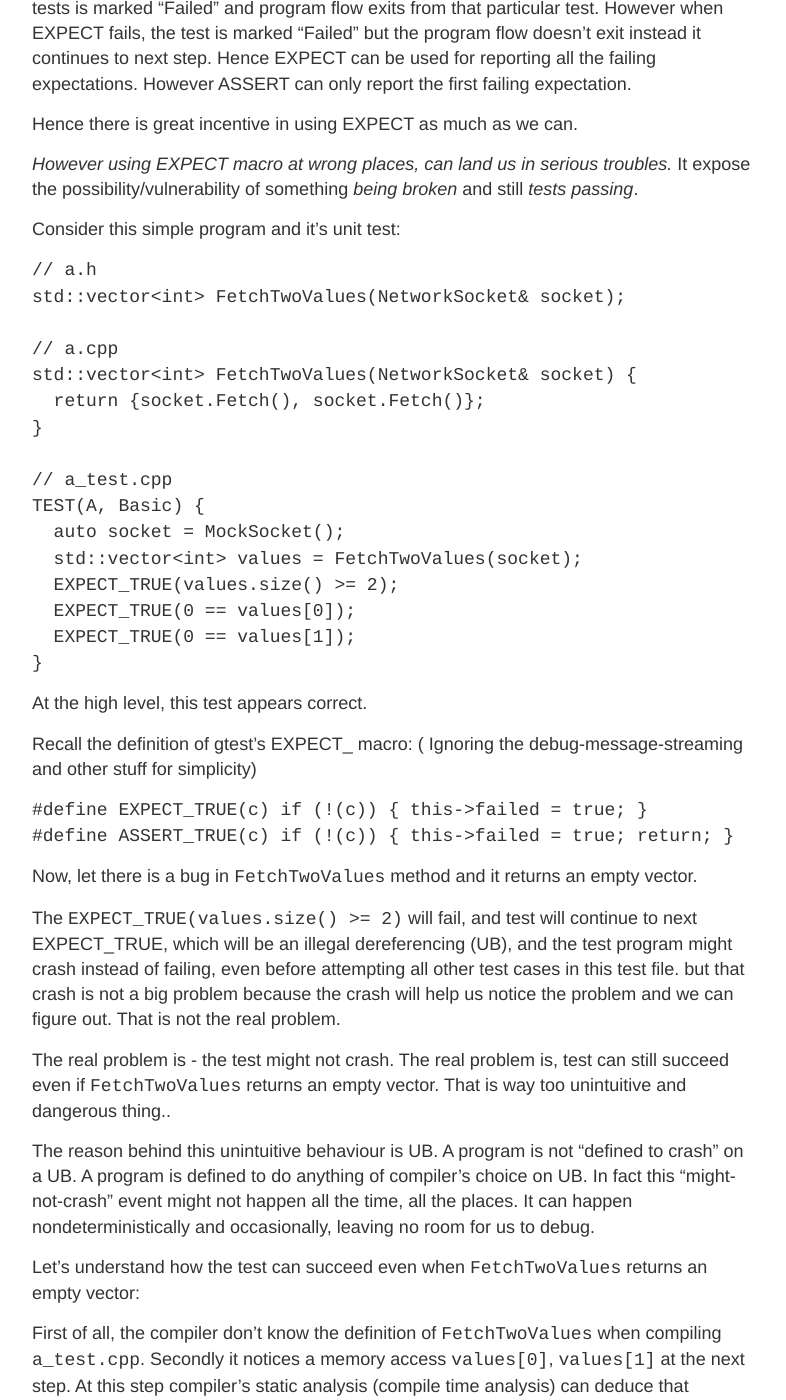
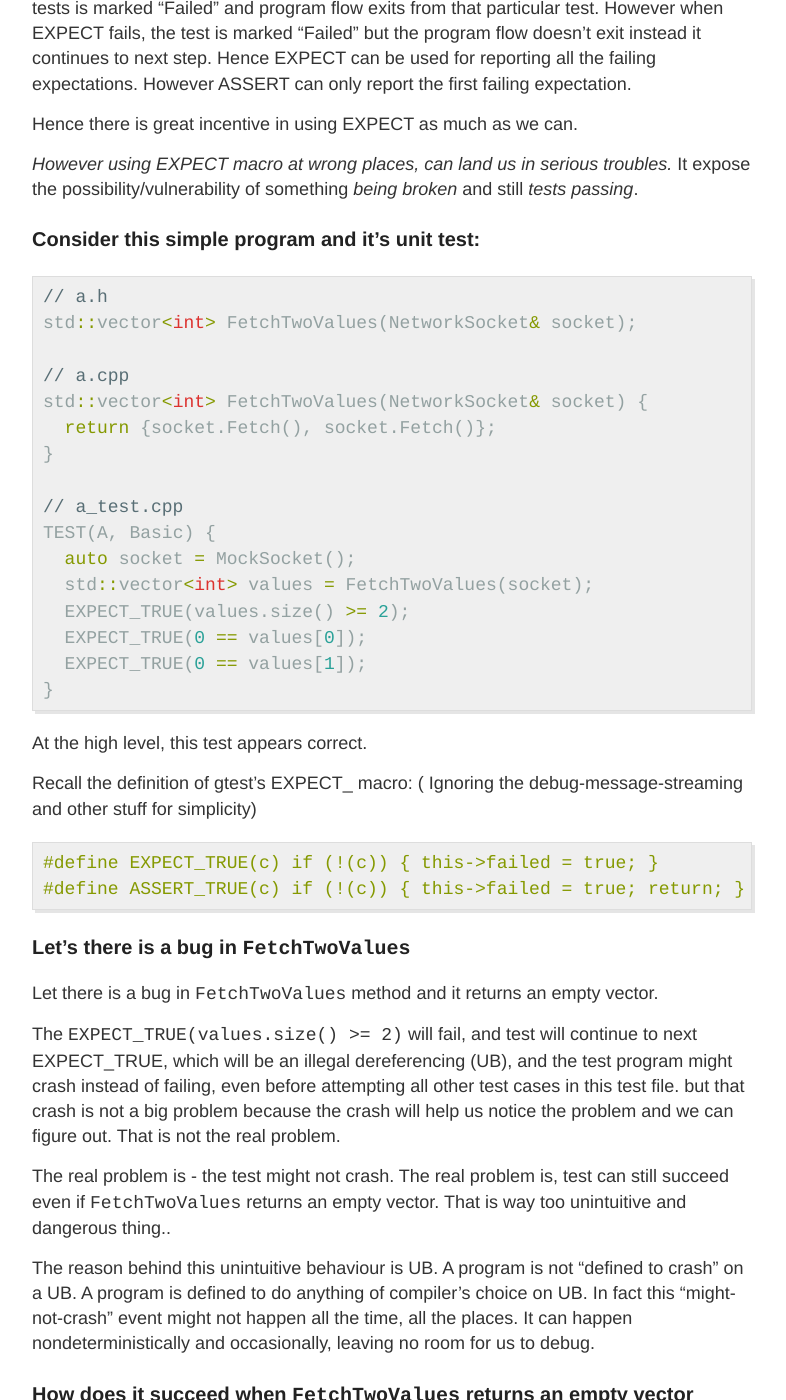
Before and after one commit to mohitmv/blog, a Jekyll site: the page built from _posts/2021-11-23-Dangerous_use_of_gtest_expect_macro.md, in a window 1280 px wide and 1400 px high, scrolled down 375 px. Shown: the whole window, without its empty margins (248-1034 px from the left). Built offline with Jekyll 4.4.1, drawn with Linux system fonts in a browser that asks for light colours; some of the changed text lies outside the part shown.

Commit message:
Add the link of UB blog in gtest expect blog

````diff
--- a/_posts/2021-11-23-Dangerous_use_of_gtest_expect_macro.md
+++ b/_posts/2021-11-23-Dangerous_use_of_gtest_expect_macro.md
@@ -12,9 +12,10 @@ Hence there is great incentive in using EXPECT as much as we can.
 
 *However using EXPECT macro at wrong places, can land us in serious troubles.* It expose the possibility/vulnerability of something *being broken* and still *tests passing*.
 
-Consider this simple program and it's unit test:
+### Consider this simple program and it's unit test:
 
-```C++
+{% highlight c++ %}
+
 // a.h
 std::vector<int> FetchTwoValues(NetworkSocket& socket);
 
@@ -31,18 +32,25 @@ TEST(A, Basic) {
   EXPECT_TRUE(0 == values[0]);
   EXPECT_TRUE(0 == values[1]);
 }
-```
+
+{% endhighlight %}
+
 
 At the high level, this test appears correct.
 
 Recall the definition of gtest's EXPECT_ macro: ( Ignoring the debug-message-streaming and other stuff for simplicity)
 
-```C++
+{% highlight c++ %}
+
 #define EXPECT_TRUE(c) if (!(c)) { this->failed = true; }
 #define ASSERT_TRUE(c) if (!(c)) { this->failed = true; return; }
-```
 
-Now, let there is a bug in `FetchTwoValues` method and it returns an empty vector.
+{% endhighlight %}
+
+
+### Let's there is a bug in `FetchTwoValues`
+
+Let there is a bug in `FetchTwoValues` method and it returns an empty vector.
 
 The `EXPECT_TRUE(values.size() >= 2)` will fail, and test will continue to next EXPECT_TRUE, which will be an illegal dereferencing (UB), and the test program might crash instead of failing, even before attempting all other test cases in this test file.
 but that crash is not a big problem because the crash will help us notice the problem and we can figure out. That is not the real problem.
@@ -51,7 +59,7 @@ The real problem is - the test might not crash. The real problem is, test can st
 
 The reason behind this unintuitive behaviour is UB. A program is not "defined to crash" on a UB. A program is defined to do anything of compiler's choice on UB. In fact this "might-not-crash" event might not happen all the time, all the places. It can happen nondeterministically and occasionally, leaving no room for us to debug.
 
-Let's understand how the test can succeed even when `FetchTwoValues` returns an empty vector:
+### How does it succeed when `FetchTwoValues` returns an empty vector
 
 
 First of all, the compiler don't know the definition of `FetchTwoValues` when compiling `a_test.cpp`. Secondly it notices a memory access `values[0]`, `values[1]` at the next step. At this step compiler's static analysis (compile time analysis) can deduce that `values.size() >= 2`, assuming that memory access is not illegal (UB o.w.), and (Note that compiler have access to the `std::vector`'s implementation in this translation unit).
@@ -73,3 +81,6 @@ When `FetchTwoValues` returns an empty vector, and the next two illegal memory a
 To correct the test above, we should use `ASSERT_TRUE(values.size() >= 2)` instead of `EXPECT_TRUE(values.size() >= 2)`.
 
 Note that in case of ASSERT_TRUE, there is indeed an escape path (see `return;` in `ASSERT_TRUE`). Hence compiler cannot trim ASSERT_TRUE at compile time, because there exists a path that goes through ASSERT_TRUE and doesn't have UB in it.
+
+
+Learn in depth about [Undefined Behaviour](https://mohitmv.github.io/blog/Cpp-Undefined-Behaviour-101/) and their danger.
````
